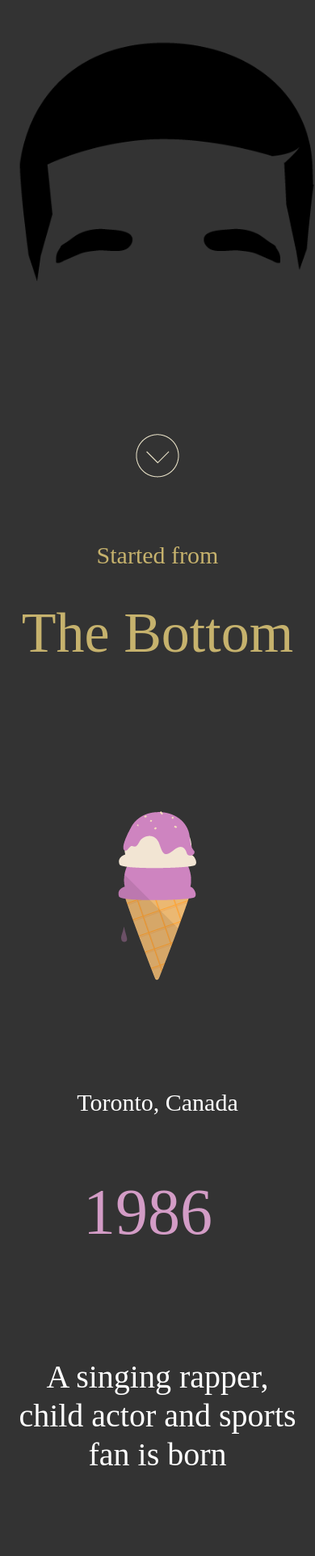
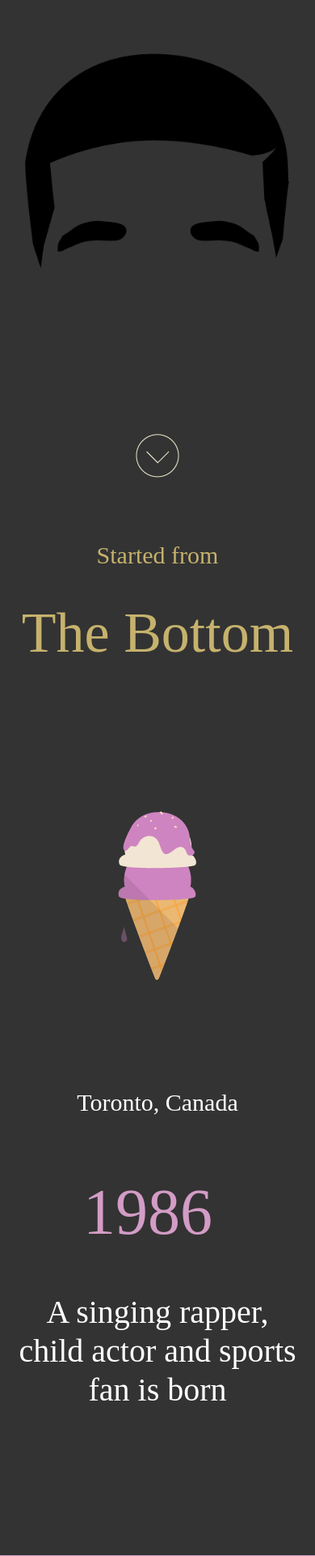
Before and after one commit to mierle/startedfromthebottom, a PHP site: page / in a window 390 px wide; the page is wider, and only the part inside the window is pictured. Shown: the top 1922 px of that part at 81% size. Run offline with PHP 8.4, Linux system fonts and the light colour scheme; some libraries are stand-ins or nearby versions.

Commit message:
Patched responsive images.

```diff
--- a/index.html
+++ b/index.html
@@ -101,7 +101,7 @@
 		<div id="1999" class="barmitzvah" data-year="1999">
 			<div class="wrap">
 				<h3>1999</h3>
-				<img src="img/kippah.png">
+				<img class="kippah" src="img/kippah.png">
 				<h2>
 					Attends his bar mitzvah, which is later recreated in an alcohol-fueled music video shoot
 				</h2>
@@ -413,7 +413,6 @@
 		</div>
 		<div class="conclusion">
 			<div class="wrap">
-
 				<img src="img/hugs.png">
 				<h4>So Much Love</h4>
 				<p>
--- a/sass/style.scss
+++ b/sass/style.scss
@@ -16,6 +16,7 @@ body {
 	-webkit-font-smoothing: antialiased;
 	display: block;
 	text-align: center;
+	overflow-x: hidden;
 }
 
 /* =============================================================================
@@ -155,7 +156,8 @@ body {
 }
 .miniwrap {
 	max-width: 500px;
-	margin: 0 auto;
+	margin: 0px auto;
+	display: block;
 }
 .cover {
 	background-color: $grey1;
@@ -170,6 +172,7 @@ body {
 			@include media($small){
 				background-size: 90%;
 				background-position: center center;
+				width: 95%;
 			}
 		}
 	}
@@ -205,12 +208,16 @@ body {
 		color: $pink;
 		position: absolute;
 		margin-left: -170px;
+		left: 50%;
 		@include media($small){
 			left: 70% !important;
 		}
 	}
 	h2 {
 		margin: 300px 0 180px 0;
+		@include media($small){
+			margin: 220px 0 180px 0;
+		}
 	}
 	.icecream {
 		padding: 40px 0 100px 0;
@@ -247,6 +254,10 @@ body {
 					margin-top: 150px;
 					width: 60%;
 				}
+				@include media($small){
+					width: 95%;
+					height: 350px;
+				}
 			}
 		}
 		p {
@@ -279,6 +290,9 @@ body {
 	background-color: #434658;
 	color: $white;
 	@include pad;
+	.kippah {
+		width: 90%;
+	}
 	h3 {
 		color: $grey3;
 	}
@@ -371,6 +385,11 @@ body {
 			height: 290px;
 			width: 500px;
 			z-index: 10;
+			@include media($small){
+				width: 100%;
+				background-size: 85%;
+				background-position: 80% 0%;
+			}
 		}
 		&.dice1 {
 			background-image: url('img/dice/dice.png');
@@ -380,6 +399,9 @@ body {
 			z-index: 10;
 			margin-left: 230px;
 			margin-top: 250px;
+			@include media($medium){
+				left: -40%;
+			}
 		}
 		&.dice2 {
 			background-image: url('img/dice/dice.png');
@@ -391,6 +413,9 @@ body {
 			margin-top: 250px;
 			left: 20%;
 			margin-top: 400px;
+			@include media($medium){
+				left: -20%;
+			}
 		}
 		&.bills {
 			left: 55%;
@@ -444,6 +469,9 @@ body {
 	@include pad();
 	color: #fff;
 	background-color: $grey0;
+	img {
+		width: 100%;
+	}
 	p {
 		margin: 100px 0 0 0;
 	}
@@ -489,10 +517,6 @@ body {
 	background-position: center bottom;
 	background-repeat: no-repeat;
 	padding: 100px 0 40px 0;
-	@include media($medium){
-		background-size: 120%;
-		padding: 30px 0 0 0;
-	}
 	h3 {
 		color: $grey3;
 	}
@@ -502,6 +526,10 @@ body {
 	p.last {
 		padding-bottom: 100px;
 		margin-bottom: 0px;
+	}
+	@include media($medium){
+		background-size: 120%;
+		padding: 30px 0 0 0;
 	}
 }
 .kentucky {
@@ -524,6 +552,7 @@ body {
 	@include pad();
 	img {
 		margin-top: -300px;
+		width: 80%;
 	}
 	h3 {
 		color: #f6d0b3;
@@ -552,6 +581,9 @@ body {
 	.stripper1 {
 		position: absolute;
 		left: 50%;
+		@include media($small){
+			left: 20%;
+		}
 	}
 	.stripper2 {
 		left: 0px;
@@ -638,14 +670,27 @@ body {
 		&.fist1 {
 			left: -5%;
 			background-image: url('img/fist1.png');
+			@include media($small){
+				left: 0%;
+			}
 		}
 		&.fist2 {
 			right: 0%;
 			background-image: url('img/fist2.png');
+			@include media($small){
+				right: 0%;
+			}
+		}
+		@include media($small){
+			height: 30%;
+			margin-top: -50px;
 		}
 	}
 	.copy {
 		margin-top: 450px;
+		@include media($small){
+			margin-top: 200px;
+		}
 	}
 	p {
 		width: 75%;
@@ -674,6 +719,9 @@ body {
 		margin-top: 100px;
 		width: 800px;
 		height: 300px;
+		@include media($small){
+			display: none;
+		}
 	}
 	.roller {
 		background-image: url('img/lint/roller.png');
@@ -691,6 +739,13 @@ body {
 			margin: 18px auto;
 			height: 300px;
 		}
+		@include media($small){
+			height: 310px;
+			width: 300px;
+			background-size: 25%;
+			background-repeat: no-repeat;
+			margin-top: 20px;
+		}
 	}
 }
 .teams {
@@ -706,10 +761,6 @@ body {
 	}
 	.col {
 		@include span-columns(3);
-		@include media($medium) {
-			@include span-columns(4);
-			margin: 0 auto;
-		}
 		margin-right: 10px;
 		margin-bottom: 10px;
 		background-color: #363636;
@@ -725,6 +776,9 @@ body {
 			margin: 40px 0 30px 0;
 			font-size: 28px;
 		}
+		@include media($medium) {
+			width: 100%;
+		}
 	}
 }
 .conclusion {
@@ -733,6 +787,11 @@ body {
 	background-color: #333;
 	h3 {
 		font-size: 100px;
+	}
+	@include media($medium) {
+		img {
+			width: 80%;
+		}
 	}
 }
 
--- a/style.css
+++ b/style.css
@@ -130,7 +130,8 @@ button.light {
 body {
   -webkit-font-smoothing: antialiased;
   display: block;
-  text-align: center; }
+  text-align: center;
+  overflow-x: hidden; }
 
 /* =============================================================================
    Main Site Styles
@@ -260,7 +262,8 @@ body {
       @media screen and (max-width: 570px) {
         .cover .eyebrows .introimg {
           background-size: 90%;
-          background-position: center center; } }
+          background-position: center center;
+          width: 95%; } }
   .cover .arrow {
     -webkit-transition: opacity 250ms;
     -moz-transition: opacity 250ms;
@@ -286,12 +289,16 @@ body {
   .birth h3 {
     color: #d39cc6;
     position: absolute;
-    margin-left: -170px; }
+    margin-left: -170px;
+    left: 50%; }
     @media screen and (max-width: 570px) {
       .birth h3 {
         left: 70% !important; } }
   .birth h2 {
     margin: 300px 0 180px 0; }
+    @media screen and (max-width: 570px) {
+      .birth h2 {
+        margin: 220px 0 180px 0; } }
   .birth .icecream {
     padding: 40px 0 100px 0; }
   .birth .droplet {
```
Also changed, not shown: other parts of style.css (+59 -15 lines).
